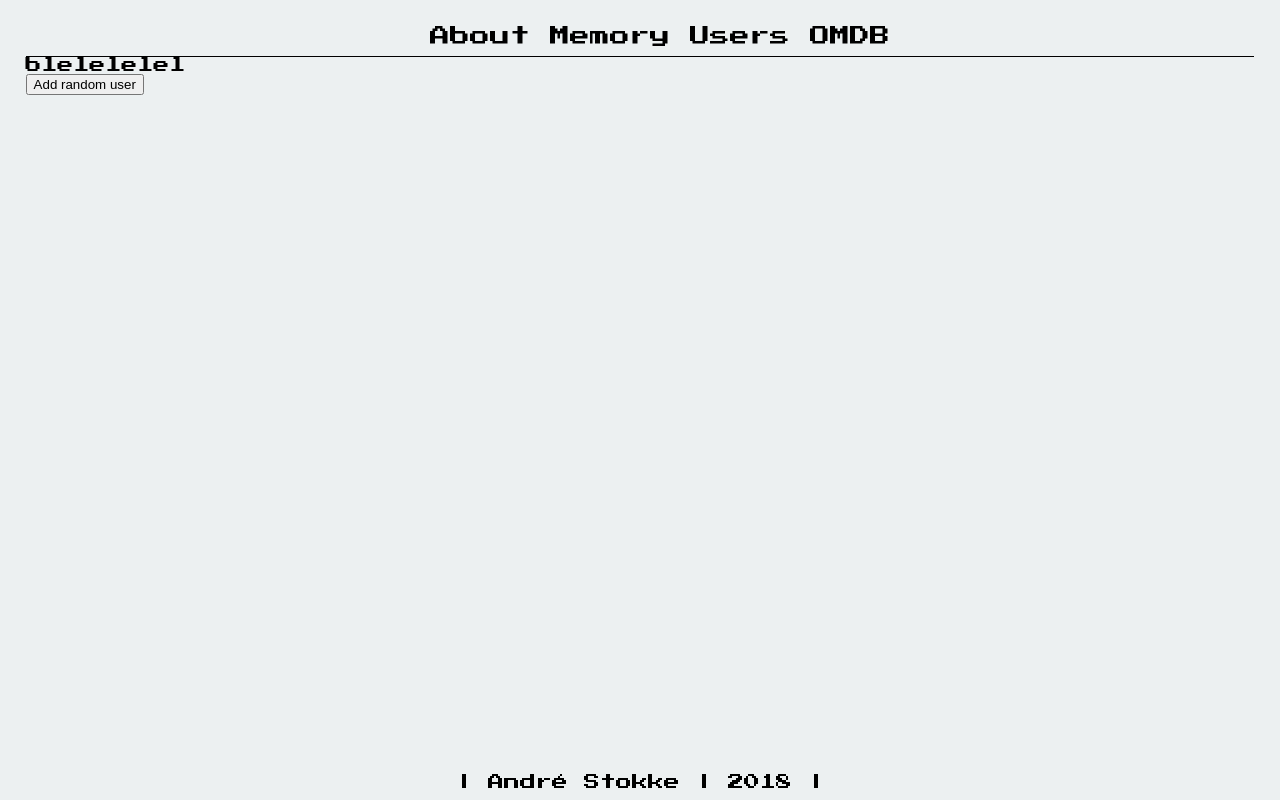
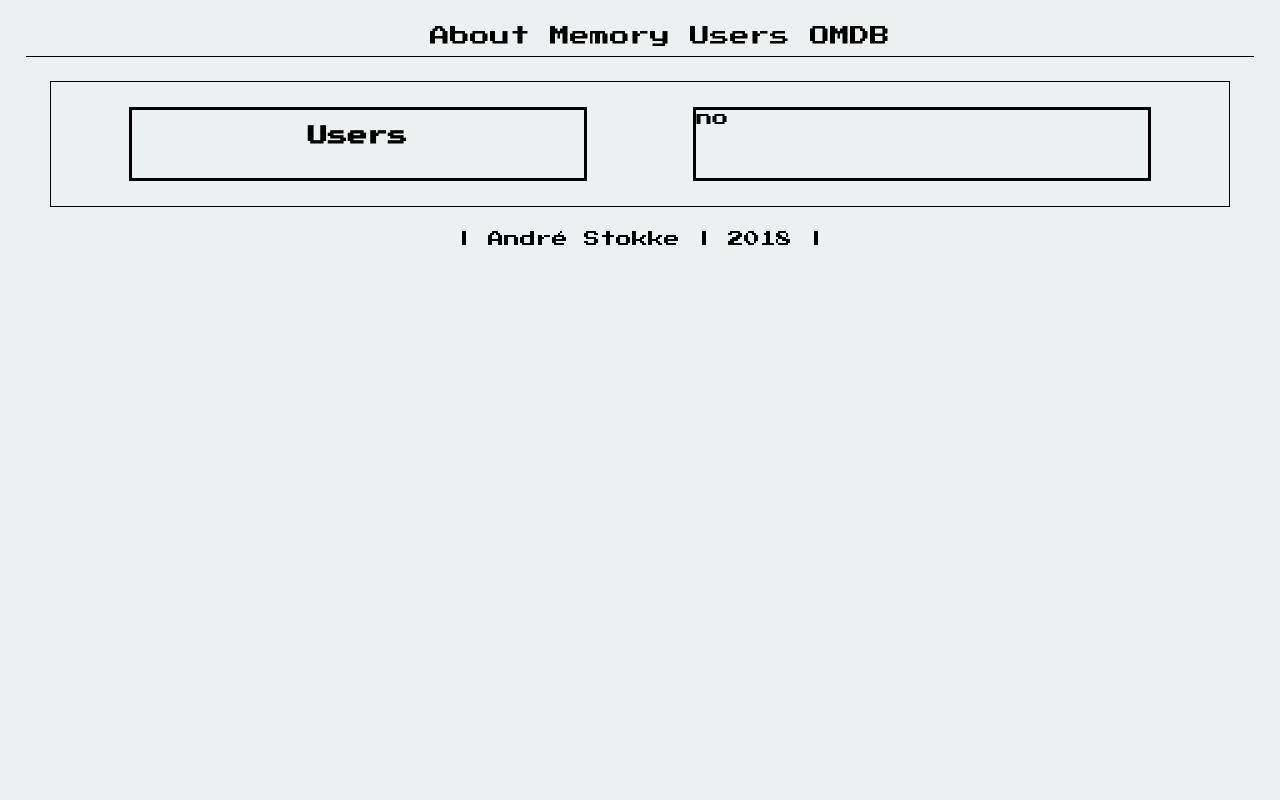
Before and after one commit to astokke/react-portfolio, a React (Create React App) app: page /users in a window 1280 px wide. Built offline with nearby package versions, Linux system fonts and the light colour scheme.

Commit message:
Display and edit users.

```diff
--- /dev/null
+++ b/src/components/UserApp/EditUser.js
@@ -0,0 +1,55 @@
+import React from 'react';
+
+class EditUser extends React.Component {
+    constructor() {
+        super();
+        this.handleChange = this.handleChange.bind(this);
+        this.renderUser = this.renderUser.bind(this);
+    }
+
+    handleChange(e, key) {
+        const user = this.props.users[key];
+
+        // take a copy of that fish and update it with the new data
+        const updatedUser = {
+            ...user,
+            [e.target.name]: e.target.value
+        };
+        this.props.updateUser(key, updatedUser);
+    }
+
+    renderUser(key) {
+        const user = this.props.users[key];
+        return(
+            <div className="user-edit" key={key}>
+                <h2 className="user-header"> Edit User </h2>
+                <input type="text" name="firstName" value={user.firstName}   onChange={(e) => this.handleChange(e, key)} placeholder="Firstname"/>
+                <input type="text" name="lastName" value={user.lastName}  onChange={(e) => this.handleChange(e, key)} placeholder="Lastname"/>
+
+                <select type="text" name="gender" value={user.gender}  onChange={(e) => this.handleChange(e, key) }placeholder="Gender">
+                    <option value="female">Female</option>
+                    <option value="male">Male</option>
+                    <option value="neutral">Neutral</option>
+                </select>
+                <input type="text" name="email" value={user.email}  onChange={(e) => this.handleChange(e, key)} placeholder=">Email"/>
+                <input type="text" name="phone" value={user.phone}  onChange={(e) => this.handleChange(e, key)} placeholder=">Phone"/>
+            </div>
+        )
+    }
+    render() {
+        const user = this.props.users[this.props.selected];
+
+        if(!user){
+            return <div> no </div>
+        } else {
+            return (
+            <div>
+                {this.renderUser(this.props.selected)}
+            </div>
+        )
+        }
+
+    }
+}
+
+export default EditUser;
--- a/src/components/UserApp/User.js
+++ b/src/components/UserApp/User.js
@@ -1,12 +1,33 @@
 import React, { Component } from 'react';
 
 class User extends Component {
-
+  constructor() {
+    super();
+    this.getGenderSymbol = this.getGenderSymbol.bind(this);
+  }
+  getGenderSymbol() {
+    const gender = this.props.details.gender;
+    if (gender === 'male') {
+      return '♂️';
+    } else if (gender === 'female') {
+      return '♀';
+    } else {
+      return "⚤";
+    }
+  }
   render() {
+    const { details } = this.props;
+    const gender = this.getGenderSymbol();
     return (
-      <div>
-        <button onClick={this.props.addRandomUser}> Add random user</button>
-      </div>
+        <li className="user">
+          <img src={details.pic} alt={details.firstName}/>
+          <div className="details">
+            <span className="name">{details.firstName} {details.lastName} <span className="icon"> {gender} </span> </span>
+            <span className="contact">{details.email}</span>
+            <span className="contact">{details.phone}</span>
+            <button onClick={() => this.props.toggleSelected(this.props.index)}> Edit</button>
+          </div>
+        </li>
     )
   }
 
--- a/src/components/UserApp/UserApp.js
+++ b/src/components/UserApp/UserApp.js
@@ -1,14 +1,17 @@
 import React, { Component } from 'react';
 import User from './User';
-import UserList from './UserList';
+import EditUser from './EditUser';
 import {getRandomUser} from '../../helpers';
 
 class UserApp extends Component {
   constructor() {
     super()
     this.addRandomUser = this.addRandomUser.bind(this)
+    this.toggleSelected = this.toggleSelected.bind(this);
+    this.updateUser = this.updateUser.bind(this);
     this.state = {
-      users: {}
+      users: {},
+      selected: ``
     }
   }
 
@@ -29,24 +32,49 @@ class UserApp extends Component {
 
   }
 
+  toggleSelected(key) {
+    this.setState({selected: key});
+  }
+
   addRandomUser(){
     const users = {...this.state.users};
-    console.log(Object.keys(users).length);
-    if(Object.keys(users).length >= 5) {
-      console.log('Limited to five users. Delete older users to add a new one');
-      return;
-    }
-
     const user = getRandomUser();
     const timestamp = Date.now();
-    users[`user-${timestamp}`] = user;
+
+    let newUsers = {};
+    newUsers[`user-${timestamp}`] = user;
+    newUsers = {...newUsers, ...users};
+
+    this.setState({ users: newUsers});
+  }
+
+  updateUser(key, updatedUser) {
+    const users = {...this.state.users};
+
+    users[key] = updatedUser;
+
     this.setState({users});
   }
   render() {
     return (
-      <div>
-        <UserList />
-        <User addRandomUser={this.addRandomUser}/>
+      <div className="user-app">
+        <div className="users">
+          <h2 className="user-header">Users</h2>
+            <ul className="list-of-users">
+                {
+                    Object.keys(this.state.users)
+                    .map(key => <User
+                                key={key}
+                                index={key}
+                                toggleSelected={this.toggleSelected}
+                                details={this.state.users[key]}
+                                />)
+                }
+            </ul>
+        </div>
+        <div className="users">
+          <EditUser addRandomUser={this.addRandomUser} users={this.state.users} updateUser={this.updateUser} selected={this.state.selected}/>
+        </div>
       </div>
     )
   }
--- a/src/components/UserApp/UserList.js
+++ /dev/null
@@ -1,12 +0,0 @@
-import React, { Component } from 'react';
-
-class UserList extends Component {
-    render() {
-    return (
-      <div>
-          blelelelel
-      </div>
-    )
-  }
-}
-export default UserList;
--- a/src/css/style.css
+++ b/src/css/style.css
@@ -41,15 +41,101 @@ li {
 /* FOOTER STYLE */
 
 .footer {
-    position: fixed;
-    left: 0;
-    bottom: 0;
+    position: relative;
     width: 100%;
     text-align: center;
-    padding-bottom: 10px;
-    padding-top: 10px;
 }
 .footer-line {
     width: 80%;
     border-top: solid 1px black;
 }
+
+/*USER APP STYLE*/
+.user-app {
+    border: 1px solid black;
+    display:flex;
+    justify-content: space-around;
+    padding: 2%;
+    margin: 2%;
+}
+
+.users {
+    border: 3px solid black;
+    width: 40%;
+    max-width: 550px;
+    display:flex;
+    flex-direction: column;
+    align-content: center;
+
+}
+
+.user-header {
+    font-size: 20px;
+    text-align: center;
+    margin-bottom: 0;
+}
+
+.user {
+    display: flex;
+    border: 3px solid black;
+    margin: 2%;
+    margin-bottom: 0;
+    border-radius: 15px;
+
+}
+
+.user img{
+    flex:0;
+    border: 3px solid black;
+    margin: 2%;
+    border-radius: 30%;
+    height: auto;
+    width: auto;
+}
+
+.name {
+    font-size: 15px;
+    font-weight: bold;
+    border-bottom: 1px solid grey;
+    margin-bottom: 3px;
+    align-content: center;
+}
+
+.details {
+    width: 66%;
+    justify-content: center;
+    display:flex;
+    flex-direction: column;
+    text-align: center;
+}
+
+.contact {
+    font-size: 10px;
+    color: red;
+    margin: 3px;
+
+}
+
+
+.icon {
+    color:blue;
+    font-size: 30px;
+    font-family: serif;
+    font-weight: bold;
+
+}
+
+.list-of-users {
+    display:flex;
+    flex-direction: column;
+    padding-left: 0px;
+}
+
+
+.user-list {
+
+}
+
+.edit-user {
+
+}
```
